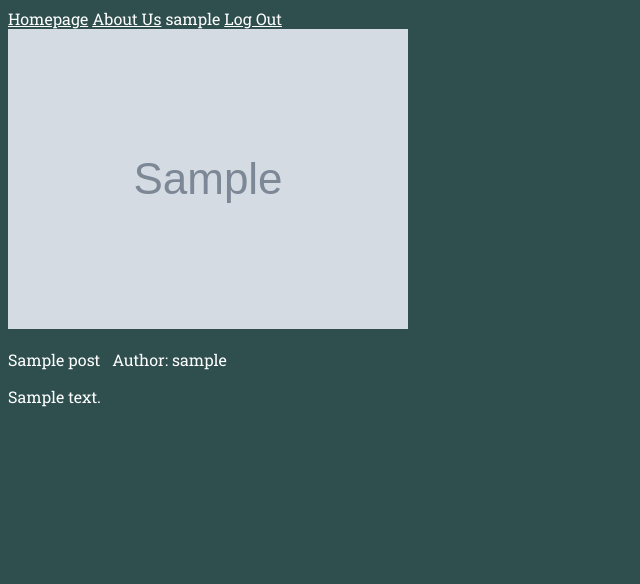
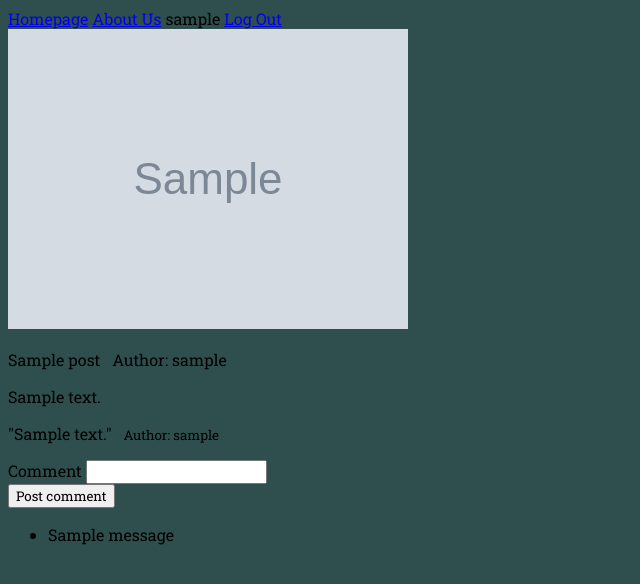
Before and after one commit to bw5io/flask-blog, a Flask app: page /post/1 in a window 1280 px wide. Shown: the top 584 px of the page, without its empty margins (0-640 px from the left). Run offline with Flask 2, Linux system fonts and the light colour scheme; a user stored in the database is signed in; tables that the repository leaves empty hold one stand-in row (values such as "Sample post"); grey boxes marked "Sample" are stand-in pictures; one stand-in notice (Sample message) is shown.

Commit message:
comment function + alert system

```diff
--- a/blog/forms.py
+++ b/blog/forms.py
@@ -1,29 +1,40 @@
 from flask_wtf import FlaskForm
 from wtforms import StringField, PasswordField, SubmitField
-from wtforms.validators import DataRequired, Length, Email, EqualTo, ValidationError, Regexp
+from wtforms.validators import DataRequired, Length, Email, EqualTo, ValidationError, Regexp, InputRequired
 from blog.models import User
+from flask import flash
 
 class RegistrationForm(FlaskForm):
     username = StringField('Username', validators=[DataRequired(), Length(min=3, max=15)])
     email = StringField('Email', validators=[DataRequired(), Email()])
-    password = PasswordField('Password', validators=[DataRequired(),Regexp('^(?=.*\d).{6,8}$', message="Your password should be between 6 and 8 characters long.")])
-    confirm_password=PasswordField('Confirm Password', validators=[DataRequired(),EqualTo('Password')])
+    password = PasswordField('Password', validators=[DataRequired(),Regexp('^(?=.*\d).{6,8}$',message="Your password should be between 6 and 8 characters long.")])
+    confirm_password=PasswordField('Confirm Password', validators=[DataRequired(),EqualTo('password')])
     first_name = StringField('First Name', validators=[DataRequired()])
     last_name = StringField('Last Name', validators=[DataRequired()])
     mobile_phone = StringField('Mobile Phone')
     submit=SubmitField('Register')
+
+    def validate_username(self, username):
+        user = User.query.filter_by(username=username.data).first()
+        if user:
+            raise ValidationError(message='Username already exist. Please choose a different one.')
+
+    def validate_email(self, email):
+        email = User.query.filter_by(email=email.data).first()
+        if email:
+            raise ValidationError(message='Email already in use. Please choose a different one.')
+
 
 class LoginForm(FlaskForm):
     email = StringField('Email', validators=[DataRequired(), Email()])
     password = PasswordField('Password', validators=[DataRequired()])
     submit = SubmitField('Login')
 
-def validate_username(self, username):
-    user = User.query.filter_by(username=username.data).first()
-    if user:
-        raise ValidationError('Username already exist. Please choose a different one.')
+    def validate_email(self, email):
+        email=User.query.filter_by(email=email.data).first()
+        if not email:
+            flash('User not exist.')
 
-def validate_email(self, email):
-    email = User.query.filter_by(email=email.data).first()
-    if email:
-        raise ValidationError('Email already in use. Please choose a different one.')
+class CommentForm(FlaskForm):
+    comment = StringField('Comment', validators=[InputRequired()])
+    submit = SubmitField('Post comment')
--- a/blog/routes.py
+++ b/blog/routes.py
@@ -1,9 +1,9 @@
-from flask import render_template, url_for
+from flask import render_template, url_for, flash, request, redirect
+from flask_login import login_user, logout_user, current_user, login_required
 from blog import app, db
-from blog.models import User, Post
-from flask import request, redirect
-from blog.forms import RegistrationForm, LoginForm
-from flask_login import login_user, logout_user, current_user
+from blog.models import User, Post, Comment
+from blog.forms import RegistrationForm, LoginForm, CommentForm
+
 
 @app.route("/")
 @app.route("/home")
@@ -15,15 +15,30 @@ def home():
 def about():
     return render_template('about.html', title='About')
 
-@app.route("/post/<int:post_id>")
+@app.route("/post/<int:post_id>",methods=['GET','POST'])
 def post(post_id):
     post=Post.query.get_or_404(post_id)
-    return render_template('post.html',title=post.title, post=post)
+    comments = Comment.query.filter(Comment.post_id == post.id)
+    form = CommentForm()
+    return render_template('post.html',title=post.title, post=post, form=form, comments=comments)
+
+@app.route('/post/<int:post_id>/comment', methods=['GET', 'POST'])
+@login_required
+def post_comment(post_id):
+    post = Post.query.get_or_404(post_id)
+    form = CommentForm()
+    if form.validate_on_submit():
+        db.session.add(Comment(content=form.comment.data, post_id=post.id, author_id=current_user.id))
+        db.session.commit()
+        flash("Your comment has been added to the post", "success")
+        return redirect(f'/post/{post.id}')
+    comments = Comment.query.filter(Comment.post_id == post.id)
+    return render_template('post.html', post=post, comments=comments, form=form)
 
 @app.route("/register", methods=['GET','POST'])
 def register():
     form=RegistrationForm()
-    if request.method=='POST':
+    if form.validate_on_submit():
         user=User(username=form.username.data,email=form.email.data,password=form.password.data,first_name=form.first_name.data,last_name=form.last_name.data,mobile_phone=form.mobile_phone.data)
         db.session.add(user)
         db.session.commit()
@@ -37,11 +52,14 @@ def register_complete():
 @app.route("/login", methods=['GET','POST'])
 def login():
     form=LoginForm()
-    if request.method == 'POST':
+    if form.validate_on_submit():
         user = User.query.filter_by(email=form.email.data).first()
         if user is not None and user.verify_password(form.password.data):
             login_user(user)
+            flash("Login Success!")
             return redirect(url_for('home'))
+        else:
+            flash("Password not right.")
     return render_template('login.html', title='Login', form=form)
 
 @app.route("/logout")
--- a/blog/static/style.css
+++ b/blog/static/style.css
@@ -2,7 +2,6 @@
 
 *{
     font-family: Roboto Slab, serif;
-    color: white;
 }
 
 body{
--- a/blog/templates/layout.html
+++ b/blog/templates/layout.html
@@ -3,7 +3,11 @@
     <head>
         <meta charset="utf-8">
         <title>
-            My Wonderful Site
+            {%if title%}
+            {{title}}
+            {%else%}
+            My Damn Fine Website
+            {%endif%}
         </title>
         <link rel="stylesheet" href="{{ url_for('static',filename='style.css') }}">
     </head>
@@ -22,5 +26,16 @@
         <div id="content">
             {% block content %} {% endblock %}
         </div>
+        <div>
+            {% with messages = get_flashed_messages() %}
+                {%if messages%}
+                <ul class="flashes">
+                    {%for message in messages%}
+                    <li>{{message}}</li>
+                    {%endfor%}
+                </ul>
+                {%endif%}
+            {%endwith%}
+        </div>
     </body>
 </html>
--- a/blog/templates/login.html
+++ b/blog/templates/login.html
@@ -4,7 +4,7 @@
     {{form.csrf_token}}
     {{form.email.label}}{{form.email}}
     {{form.password.label}}{{form.password}}
-    <input type="submit" value="Login">
+    {{form.submit()}}
 </form>
 
 {% endblock content %}
--- a/blog/templates/post.html
+++ b/blog/templates/post.html
@@ -3,6 +3,24 @@
 <img src="{{ url_for('static', filename='img/' + post.image_file)}}">
 <p>{{ post.title }} &nbsp Author: {{ post.user.username }}</p>
 <p>{{ post.content }}</p>
-
-
+{% for comment in comments %}
+<p>"{{ comment.content }}" &nbsp <small>Author: {{ comment.user.username }}</small></p>
+{% endfor %}
+{%if current_user.is_authenticated%}
+<form method="POST" action="{{ url_for('post_comment', post_id=post.id)}}">
+    {{form.csrf_token}}
+    <div class="">
+        {{ form.comment.label }}
+        {{ form.comment }}
+        {% for error in form.comment.errors %}
+        <span style="color: red;">
+        [{{ error }}]
+        </span>
+        {% endfor %}
+    </div>
+    <div class="">
+       {{ form.submit() }}
+     </div>
+</form>
+{%endif%}
 {% endblock content %}
```
Also changed, not shown: blog/models.py (+14 -0 lines), blog/templates/register.html (+22 -1 lines), blog/__init__.py (line endings or trailing spaces), wsgi.py (line endings or trailing spaces).
